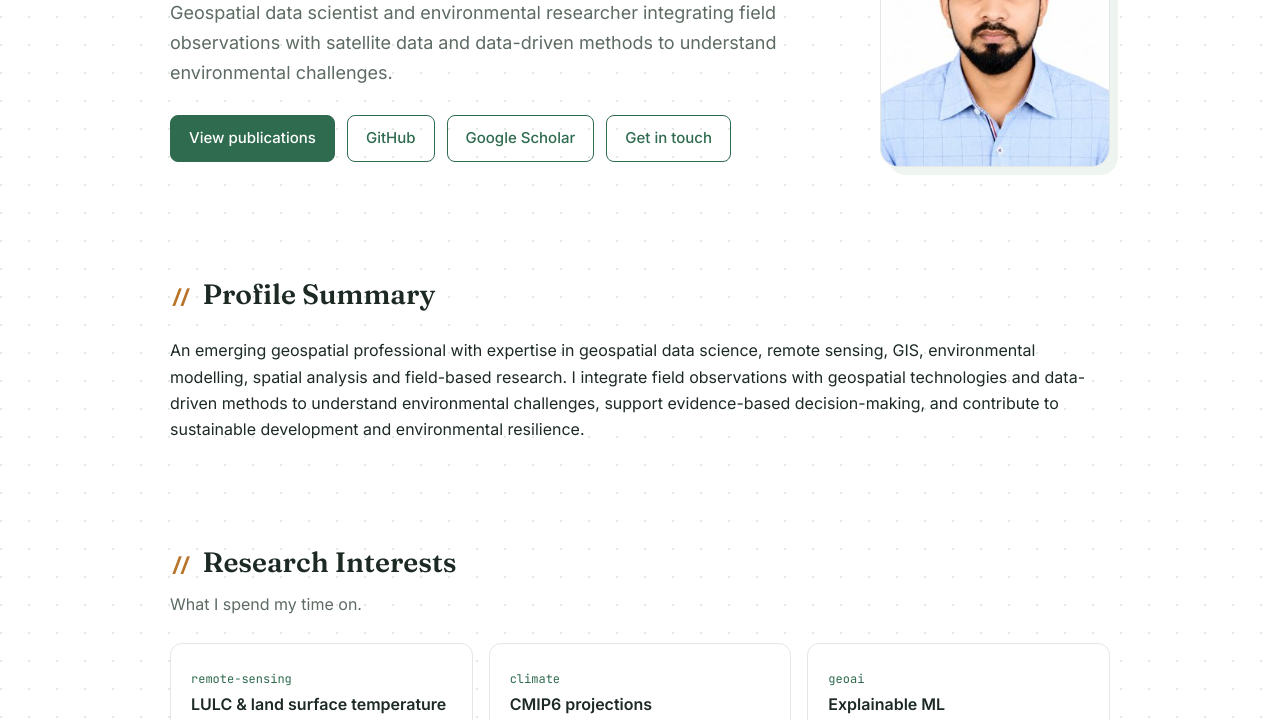
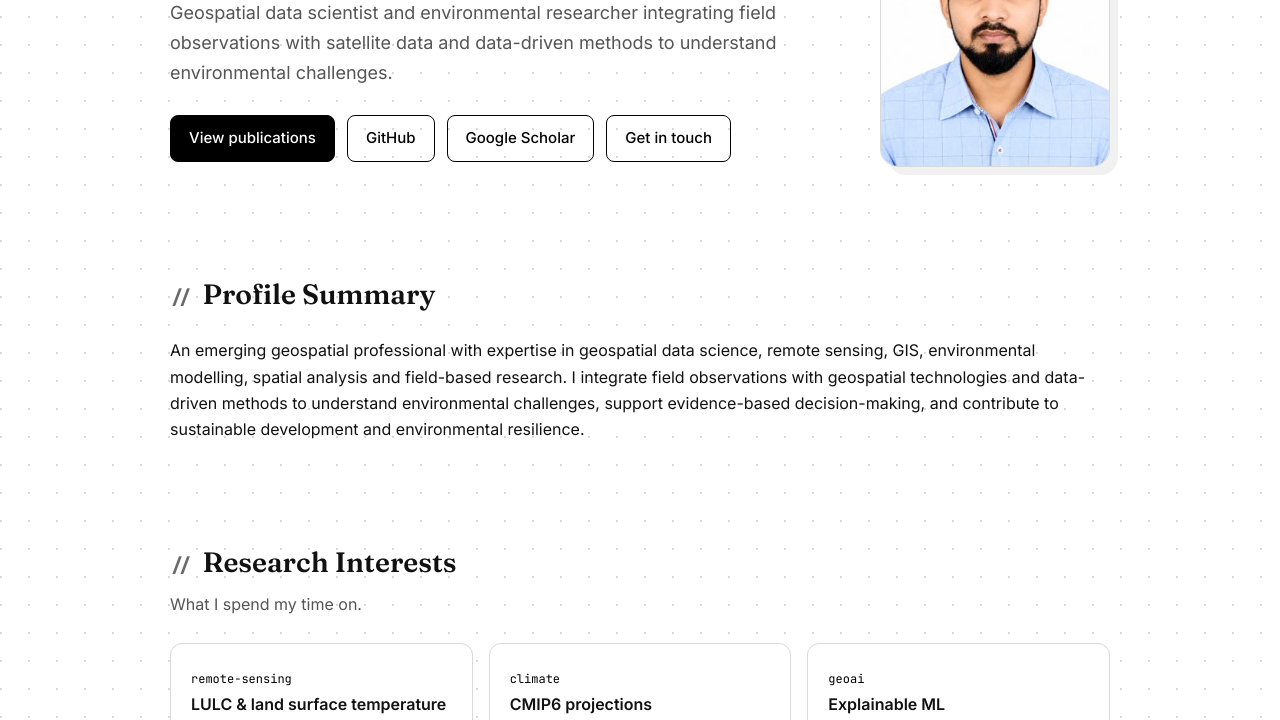
Before and after one commit to akiktanjil8/akiktanjil8.github.io, a plain HTML site: page index.html in a window 1280 px wide. Shown: the part 264-984 px from the top of the page. Drawn offline with Linux system fonts and the light colour scheme.

Commit message:
Add files via upload

```diff
--- a/index.html
+++ b/index.html
@@ -13,11 +13,11 @@
 <link href="https://fonts.googleapis.com/css2?family=Fraunces:opsz,wght@9..144,400;9..144,600&family=Inter:wght@400;500;600&family=JetBrains+Mono:wght@400;500&display=swap" rel="stylesheet">
 <style>
 :root{
-  --bg:#ffffff; --surface:#ffffff; --ink:#1d2a24; --muted:#5d6b63;
-  --line:#e3e8e4; --accent:#2f6b4f; --accent2:#b8742a; --chip:#eef4ef;
+  --bg:#ffffff; --surface:#ffffff; --ink:#111111; --muted:#555555;
+  --line:#d9d9d9; --accent:#000000; --accent2:#6b6b6b; --chip:#f1f1f1;
 }
 @media (prefers-color-scheme:dark){
-  :root{--bg:#10171a;--surface:#162023;--ink:#e8efe9;--muted:#9bb0a5;--line:#263539;--accent:#6fc79a;--accent2:#e0a257;--chip:#1c2e2c}
+  :root{--bg:#000000;--surface:#0d0d0d;--ink:#f2f2f2;--muted:#a8a8a8;--line:#2b2b2b;--accent:#ffffff;--accent2:#9a9a9a;--chip:#1a1a1a}
 }
 *{box-sizing:border-box;margin:0;padding:0}
 html{scroll-behavior:smooth}
```
